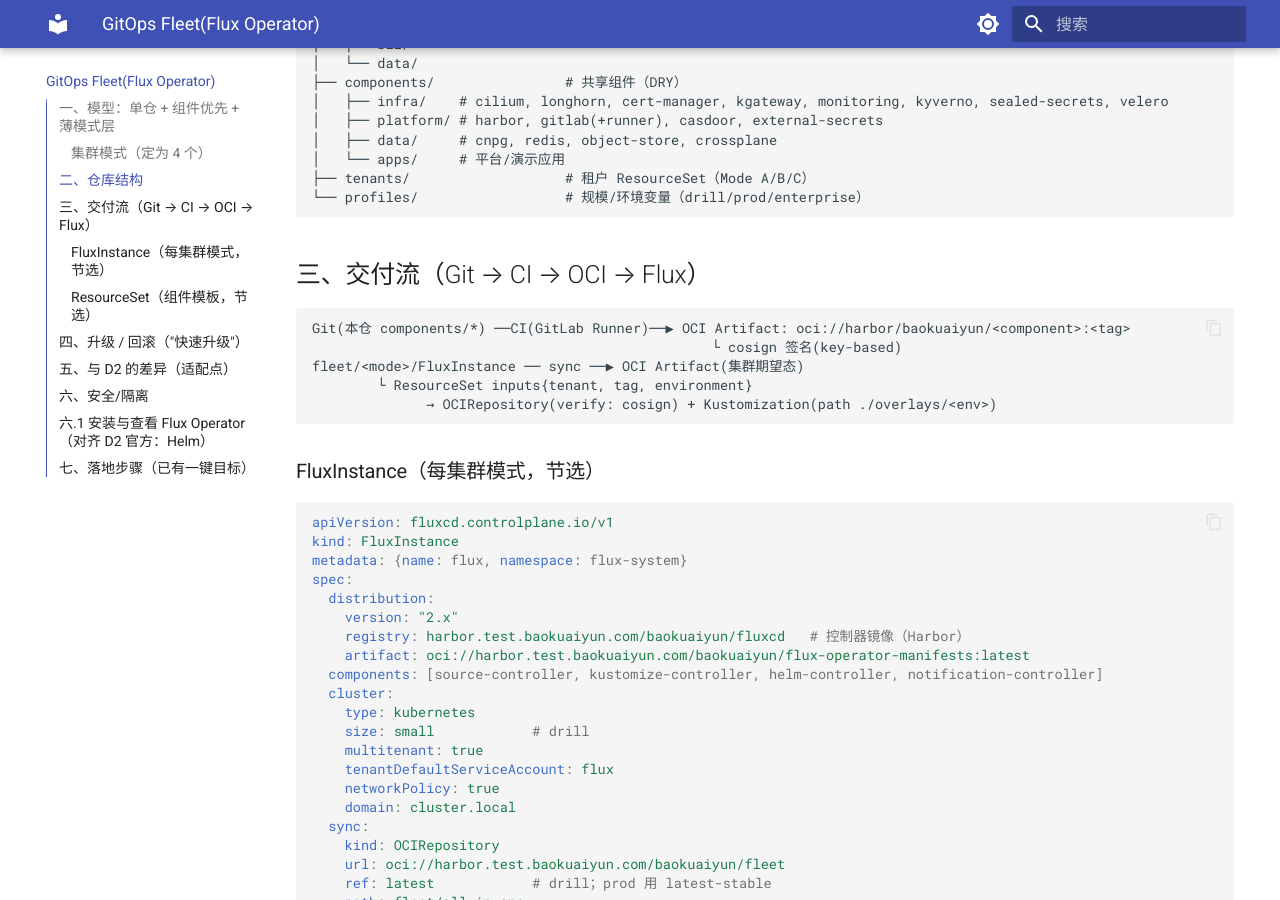
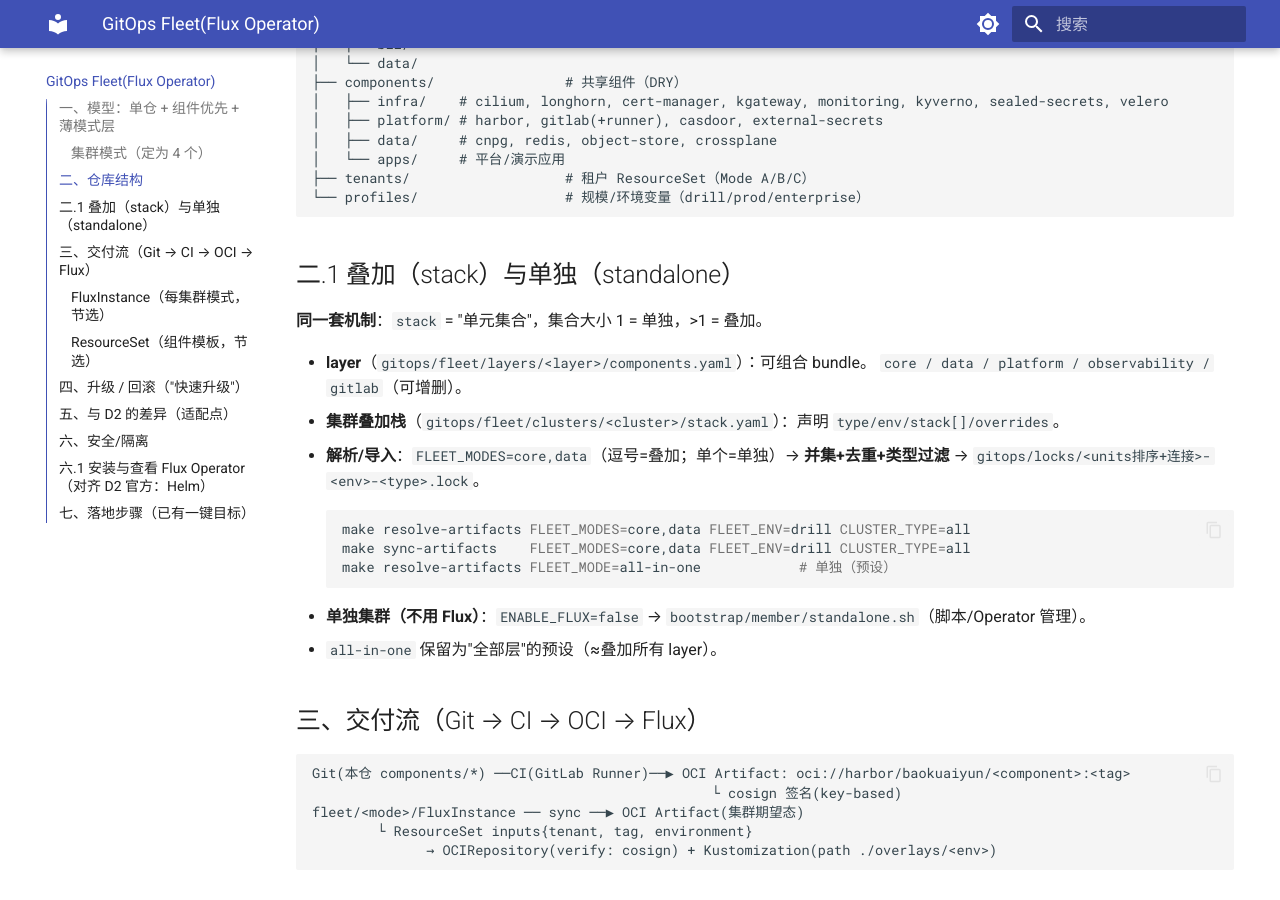
Before and after one commit to baokuaiyun/kvm-k8s-platform, an MkDocs documentation site: the page built from docs/gitops-fleet.md, in a window 1280 px wide and 900 px high, scrolled down 1013 px. Built offline with MkDocs 1.6.1 and Material for MkDocs 9.7.7, drawn with Linux system fonts in a browser that asks for light colours.

Commit message:
feat(gitops): fleet 叠加(stack)与单独(standalone)
- layers: gitops/fleet/layers/{core,data,platform,observability,gitlab}/components.yaml
- 集群叠加栈: gitops/fleet/clusters/all-in-one/stack.yaml（type/env/stack[]/overrides）
- 解析支持 FLEET_MODES 多单元：并集+去重+CLUSTER_TYPE 过滤；lock=<units排序+连接>-<env>-<type>.lock
- 单独集群(无 Flux): ENABLE_FLUX=false -> bootstrap/member/standalone.sh
- Makefile: FLEET_UNITS/FLEET_MODES；verify-bootstrap 按 glob 列 lock
- 文档: gitops-fleet 增"叠加/单独"；parameters/settings 增 FLEET_MODES；README/ledger 更新

````diff
--- a/docs/gitops-fleet.md
+++ b/docs/gitops-fleet.md
@@ -40,6 +40,23 @@ repo/
 ├── tenants/                   # 租户 ResourceSet（Mode A/B/C）
 └── profiles/                  # 规模/环境变量（drill/prod/enterprise）
 ```
+
+## 二.1 叠加（stack）与单独（standalone）
+
+**同一套机制**：`stack` = "单元集合"，集合大小 1 = 单独，>1 = 叠加。
+
+- **layer**（`gitops/fleet/layers/<layer>/components.yaml`）：可组合 bundle。
+  `core / data / platform / observability / gitlab`（可增删）。
+- **集群叠加栈**（`gitops/fleet/clusters/<cluster>/stack.yaml`）：声明 `type/env/stack[]/overrides`。
+- **解析/导入**：`FLEET_MODES=core,data`（逗号=叠加；单个=单独）→ **并集+去重+类型过滤** →
+  `gitops/locks/<units排序+连接>-<env>-<type>.lock`。
+  ```bash
+  make resolve-artifacts FLEET_MODES=core,data FLEET_ENV=drill CLUSTER_TYPE=all
+  make sync-artifacts    FLEET_MODES=core,data FLEET_ENV=drill CLUSTER_TYPE=all
+  make resolve-artifacts FLEET_MODE=all-in-one            # 单独（预设）
+  ```
+- **单独集群（不用 Flux）**：`ENABLE_FLUX=false` → `bootstrap/member/standalone.sh`（脚本/Operator 管理）。
+- `all-in-one` 保留为"全部层"的预设（≈叠加所有 layer）。
 
 ## 三、交付流（Git → CI → OCI → Flux）
 
````
Also changed, not shown: docs/parameters.md (+2 -1 lines), docs/state-ledger.md (+1 -0 lines), gitops/README.md (+4 -1 lines), gitops/settings.md (+2 -1 lines), 11 other files.
